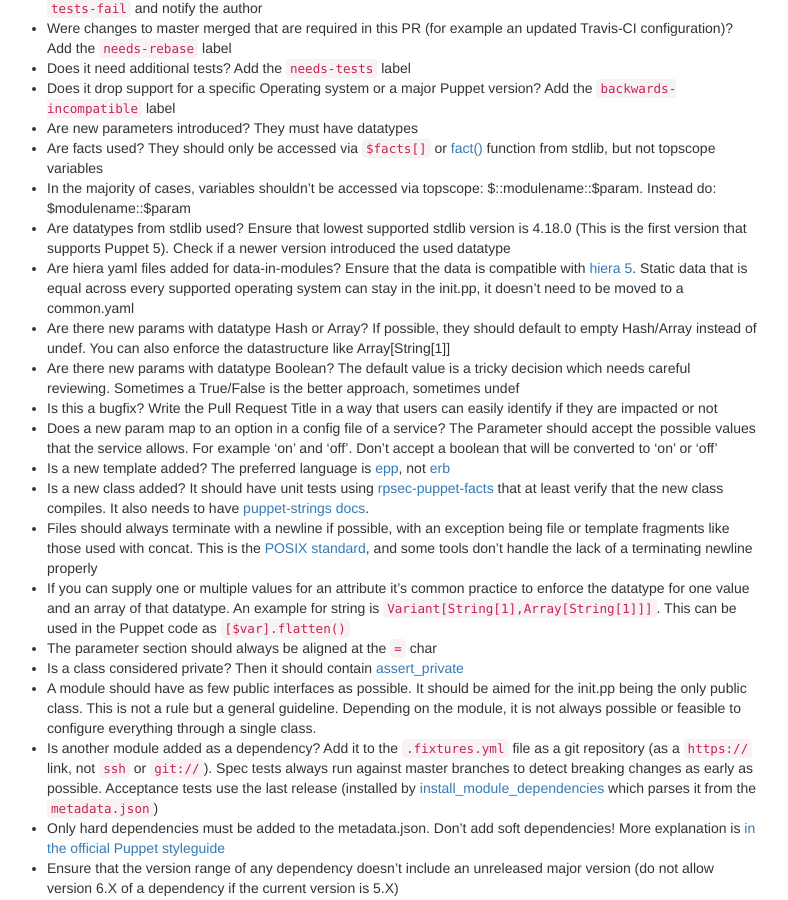
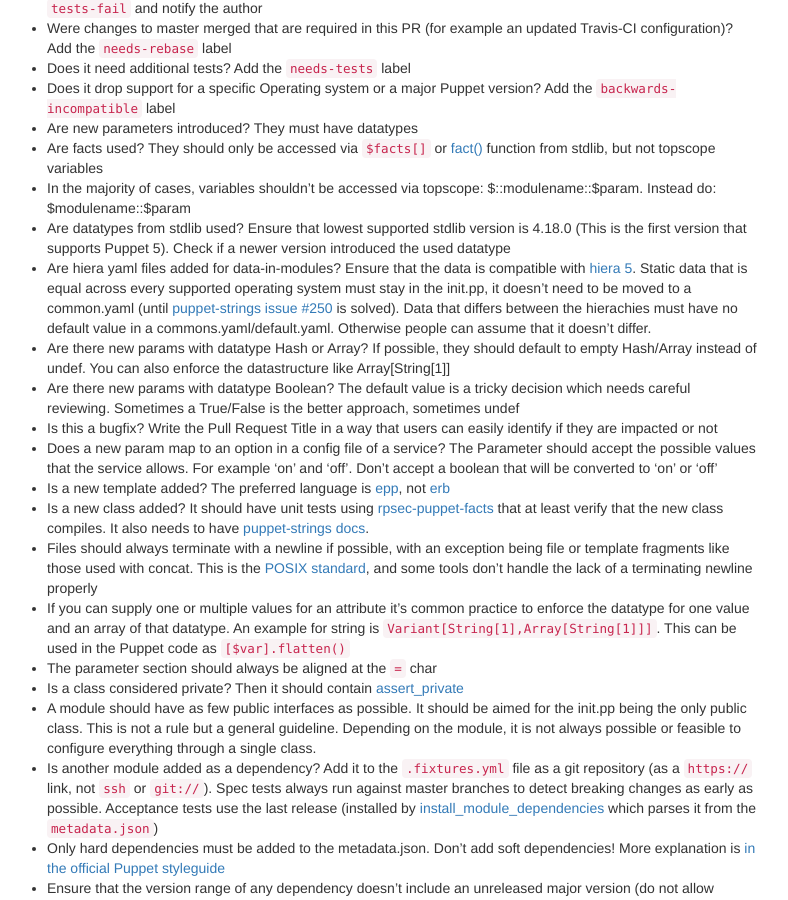
Before and after one commit to voxpupuli/voxpupuli.github.io, a Jekyll site: the page built from _docs/reviewing_pr.md, in a window 1280 px wide and 900 px high, scrolled down 513 px. Shown: the whole window, without its empty margins (258-1046 px from the left). Built offline with Jekyll 4.4.1, drawn with Linux system fonts in a browser that asks for light colours; nearby versions of some CDN libraries.

Commit message:
clarify data-in-modules usage

```diff
--- a/_docs/reviewing_pr.md
+++ b/_docs/reviewing_pr.md
@@ -21,7 +21,7 @@
 * Are facts used? They should only be accessed via `$facts[]` or [fact()](https://github.com/puppetlabs/puppetlabs-stdlib/blob/master/REFERENCE.md#fact) function from stdlib, but not topscope variables
 * In the majority of cases, variables shouldn't be accessed via topscope: $::modulename::$param. Instead do: $modulename::$param
 * Are datatypes from stdlib used? Ensure that lowest supported stdlib version is 4.18.0 (This is the first version that supports Puppet 5). Check if a newer version introduced the used datatype
-* Are hiera yaml files added for data-in-modules? Ensure that the data is compatible with [hiera 5](https://puppet.com/docs/puppet/5.3/hiera_migrate.html#use-cases-for-upgrading-to-hiera-5). Static data that is equal across every supported operating system can stay in the init.pp, it doesn't need to be moved to a common.yaml
+* Are hiera yaml files added for data-in-modules? Ensure that the data is compatible with [hiera 5](https://puppet.com/docs/puppet/5.3/hiera_migrate.html#use-cases-for-upgrading-to-hiera-5). Static data that is equal across every supported operating system must stay in the init.pp, it doesn't need to be moved to a common.yaml (until [puppet-strings issue #250](https://github.com/puppetlabs/puppet-strings/issues/250) is solved). Data that differs between the hierachies must have no default value in a commons.yaml/default.yaml. Otherwise people can assume that it doesn't differ.
 * Are there new params with datatype Hash or Array? If possible, they should default to empty Hash/Array instead of undef. You can also enforce the datastructure like Array[String[1]]
 * Are there new params with datatype Boolean? The default value is a tricky decision which needs careful reviewing. Sometimes a True/False is the better approach, sometimes undef
 * Is this a bugfix? Write the Pull Request Title in a way that users can easily identify if they are impacted or not
```
